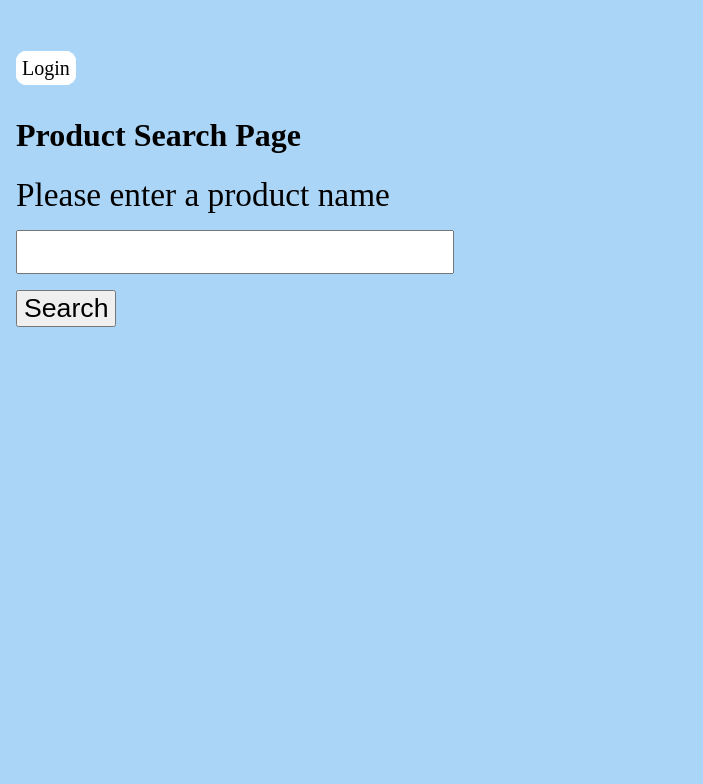
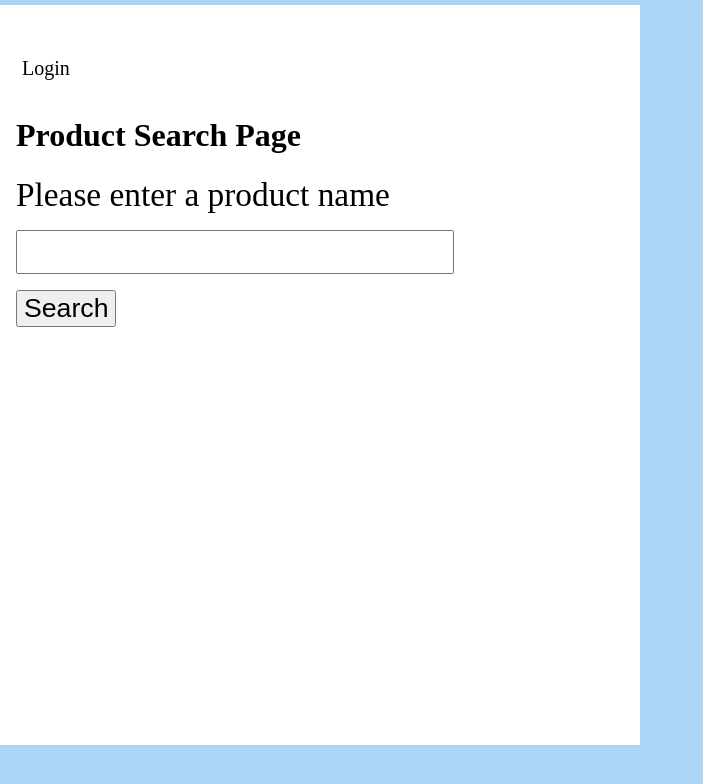
Before and after one commit to SorosWen/411Project_Scraper, a Django app: page /products/ in a window 1280 px wide. Shown: the top 784 px of the page, without its empty margins (0-703 px from the left). Run offline with Django 3.2, Linux system fonts and the light colour scheme; parts of the project's set-up code (start-up, migrations or seed data) failed here and were passed over.

Commit message:
Fixed typo

```diff
--- a/prototype/products/static/css/main.css
+++ b/prototype/products/static/css/main.css
@@ -74,9 +74,9 @@ body {
     background: #abd5f7;
 }
 
-#split-left {
-    background: #abd5f7;
-}
+/*#split-left {*/
+/*    background: #abd5f7;*/
+/*}*/
 
 h1 {
     margin-left: 1rem;
--- a/prototype/products/templates/products/fetch_info.html
+++ b/prototype/products/templates/products/fetch_info.html
@@ -68,7 +68,7 @@
         var amazonStaticURL = 'https://api.rainforestapi.com/request?api_key=' + amazonSearchAPIKey +
             '&type=search&amazon_domain=amazon.com&search_term=' + queryString + '&language=en_US&sort_by=featured'
 
-        var left = document.getElementById("split left");
+        var left = document.getElementById("split-left");
 
         let leftcenter = document.createElement('div');
         leftcenter.className = 'centered';
```
Also changed, not shown: prototype/db.sqlite3.
